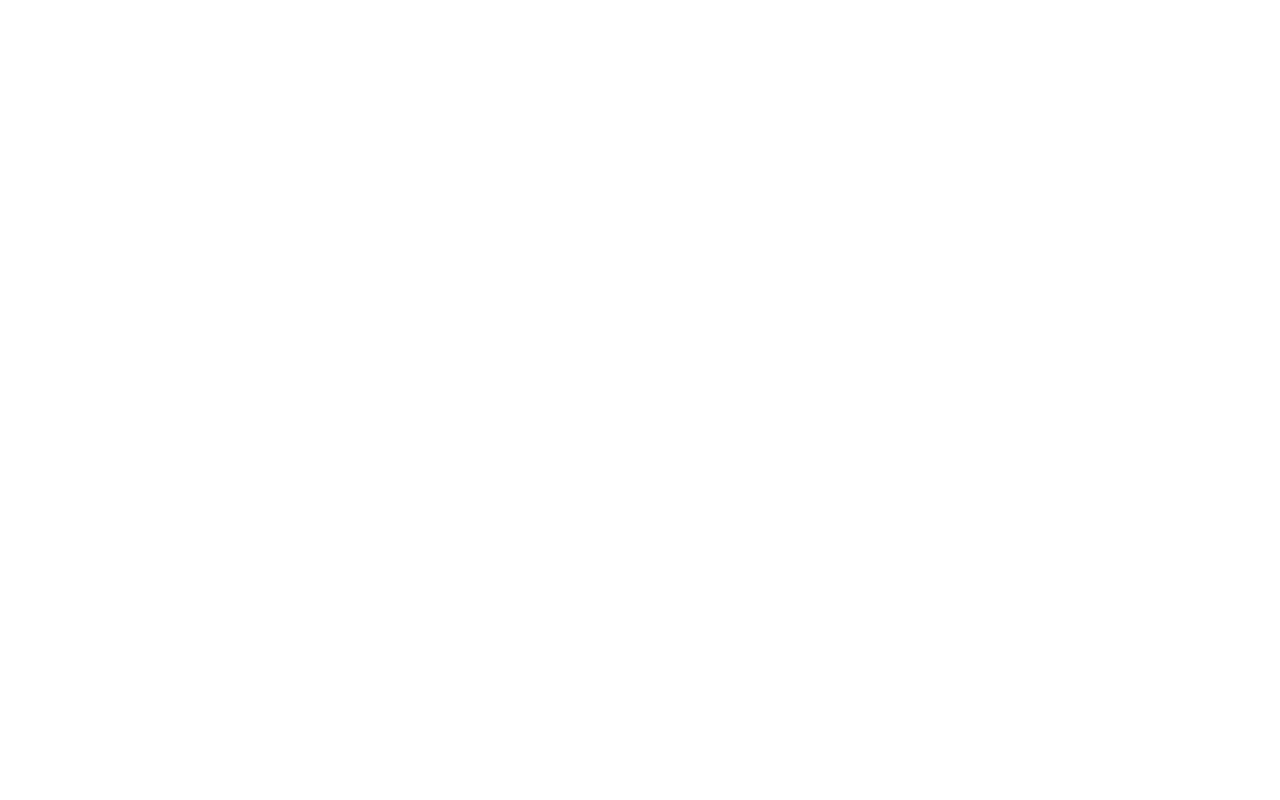
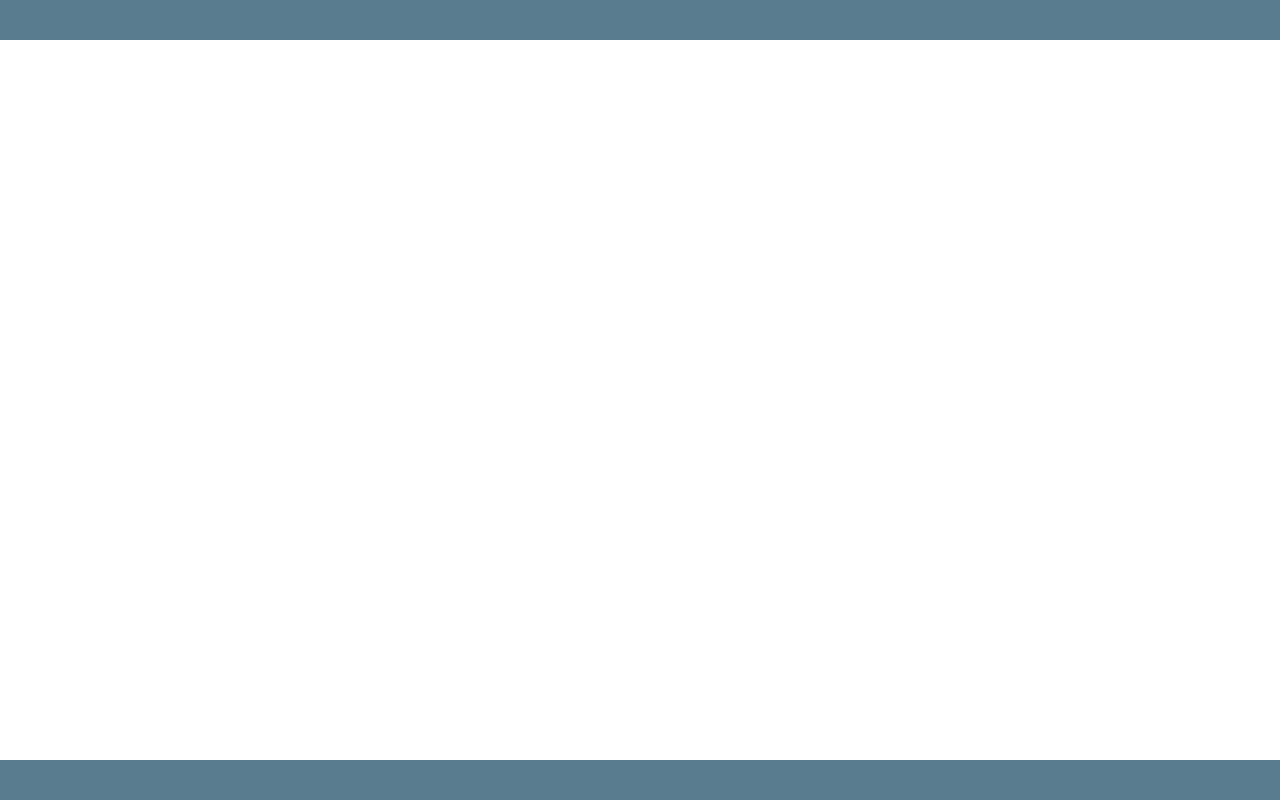
Before and after one commit to safonovlg10/rsschool-cv-test, a plain HTML site: page index.html in a window 1280 px wide. Drawn offline with Linux system fonts and the light colour scheme.

Commit message:
feat: connected fonts and added main blocks

```diff
--- a/css/style.css
+++ b/css/style.css
@@ -1,12 +1,67 @@
-*{
+@font-face {
+    font-family: "calibri";
+    src: url("../assets/fonts/calibri.ttf");
+    font-weight: 400;
+  }
+  @font-face {
+    font-family: "calibri";
+    src: url("../assets/fonts/calibri_bold.ttf");
+    font-weight: 700;
+  }
+  @font-face {
+    font-family: "Montserrat";
+    src: url("../assets/fonts/Montserrat-Regular.ttf");
+    font-weight: 400;
+  }
+  @font-face {
+    font-family: "Montserrat";
+    src: url("../assets/fonts/Montserrat-Medium.ttf");
+    font-weight: 500;
+  }
+  @font-face {
+    font-family: "Montserrat";
+    src: url("../assets/fonts/Montserrat-SemiBold.ttf");
+    font-weight: 600;
+  }
+  @font-face {
+    font-family: "Montserrat";
+    src: url("../assets/fonts/Montserrat-Bold.ttf");
+    font-weight: 700;
+  }
+
+*,
+*::before,
+*::after{
     -webkit-box-sizing: border-box;
     -moz-box-sizing: border-box;
     box-sizing: border-box;
 }
+
 body {
+    display: flex;
+    flex-direction: column;
+    justify-content: space-between;
     margin: 0;
     padding: 0;
-    font-family: sans-serif;
-    height: 100%;
+    font-family: 'Calibri', 'Montserrat', sans-serif;
+    font-size: 16px;
+    min-height: 100vh;
 
 }
+.container{
+  max-width: 1440px;
+  margin: 0 auto;
+}
+.header{
+    background: #5a7c8f;
+    padding: 20px;
+}
+.main{
+
+  background: linear-gradient(#9E7CB0,#244556) no-repeat;
+}
+.footer{
+    padding: 20px;
+    background: #5a7c8f;
+    margin-top: auto;
+}
--- a/index.html
+++ b/index.html
@@ -3,9 +3,19 @@
 <head>
     <meta charset="UTF-8">
     <meta name="viewport" content="width=device-width, initial-scale=1.0">
-    <title>Document</title>
-</head>
+    <title>cv</title>
+    <link rel="icon" href="assets/img/favicon.ico">
+    <link rel="stylesheet" href="css/style.css">
+
 <body>
+    <header class="header">
 
+    </header>
+    <main class="main">
+
+    </main>
+    <footer class="footer">
+
+    </footer>
 </body>
 </html>
```
Also changed, not shown: assets/fonts/Montserrat-Bold.ttf (added), assets/fonts/Montserrat-Medium.ttf (added), assets/fonts/Montserrat-Regular.ttf (added), assets/fonts/Montserrat-SemiBold.ttf (added), assets/fonts/calibri.ttf (added), assets/fonts/calibri_bold.ttf (added), assets/img/YfVgvu8Woy0.jpg (renamed from img/YfVgvu8Woy0.jpg), assets/img/favicon.ico (added).
